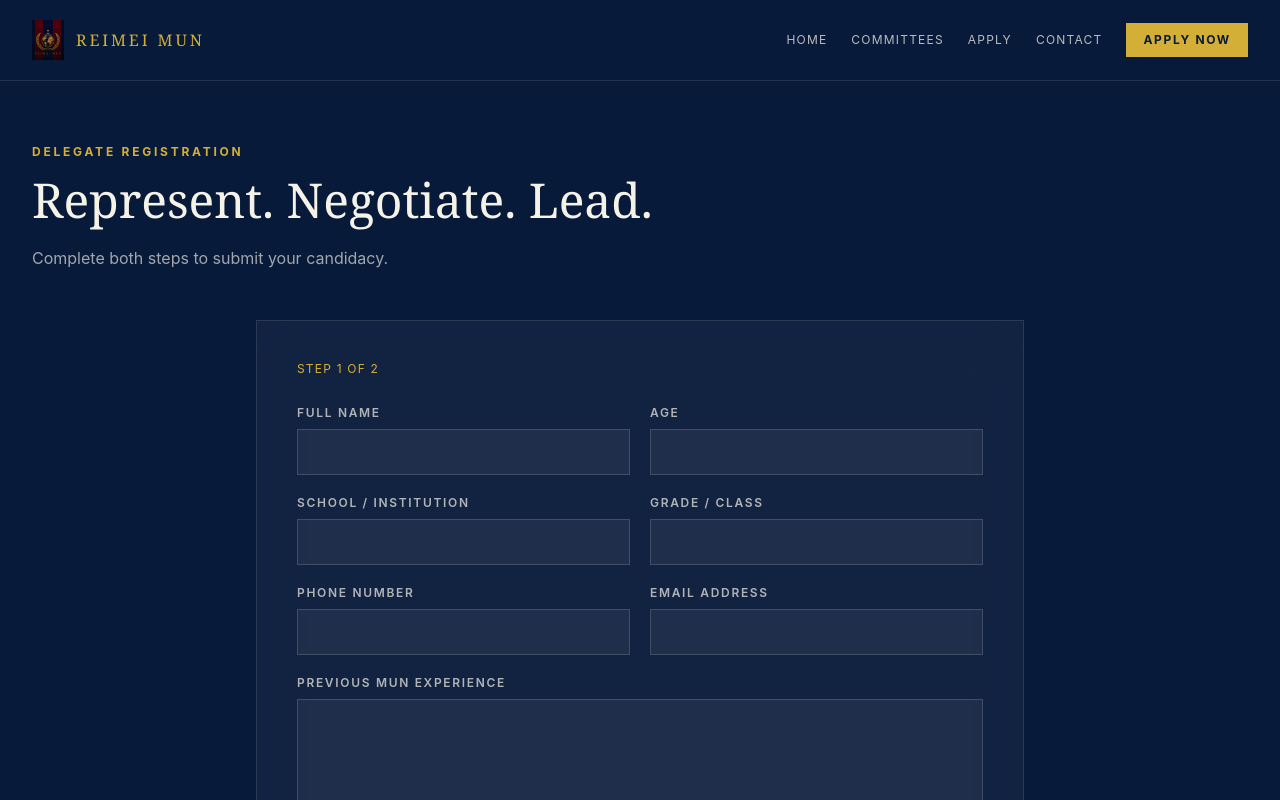
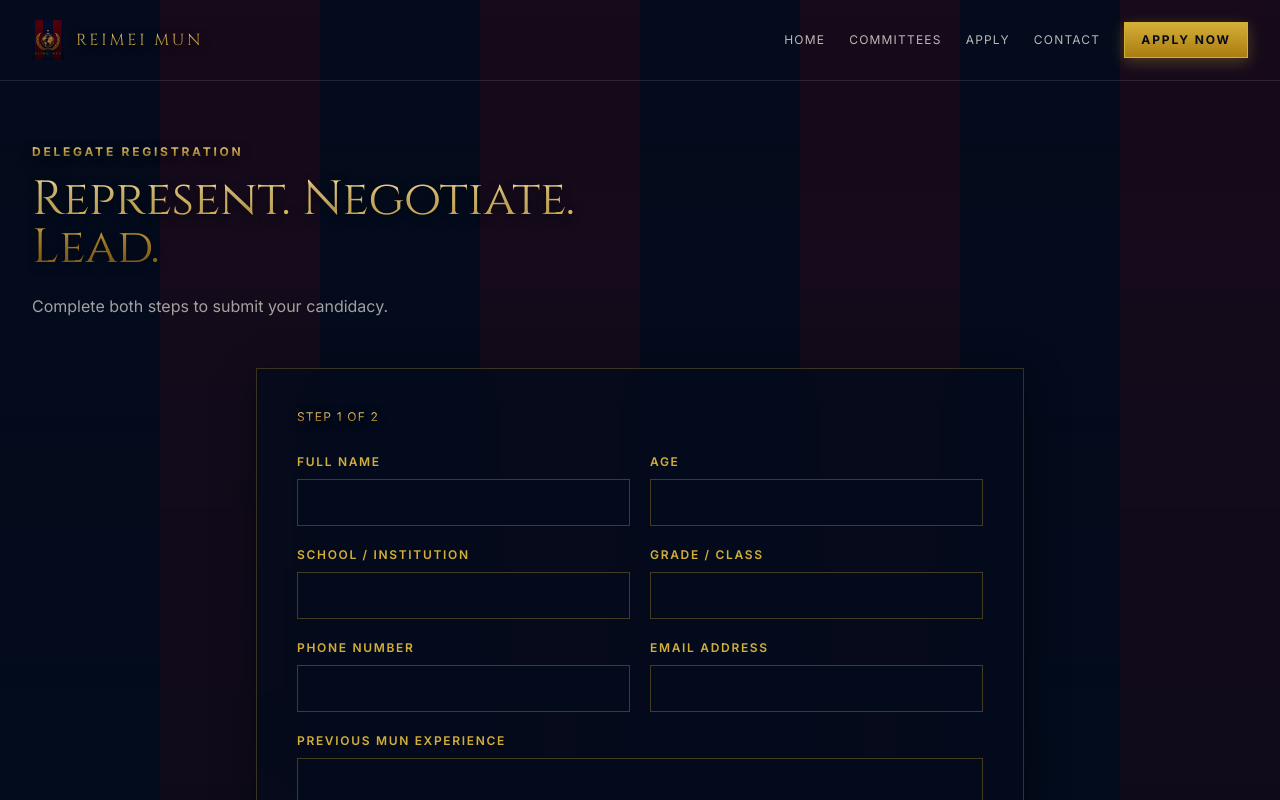
Before and after one commit to Amoghmasna/reimei-MUN, a Next.js app: page /apply/delegate in a window 1280 px wide. Shown: the top 800 px of the page. Built offline with nearby package versions, Linux system fonts and the light colour scheme.

Commit message:
Update globals.css

```diff
--- a/app/globals.css
+++ b/app/globals.css
@@ -1,3 +1,5 @@
+@import url('https://fonts.googleapis.com/css2?family=Cinzel:wght@400;600;700;800;900&family=Inter:wght@300;400;500;600;700&display=swap');
+
 @tailwind base;
 @tailwind components;
 @tailwind utilities;
@@ -12,33 +14,148 @@ html {
 
 body {
   margin: 0;
-  background: #081A3A;
+  background:
+    linear-gradient(180deg, rgba(3, 11, 28, 0.75) 0%, rgba(3, 11, 28, 0.85) 100%),
+    repeating-linear-gradient(
+      90deg,
+      #030B1C 0px,
+      #030B1C 160px,
+      #520815 160px,
+      #520815 320px
+    );
+  background-attachment: fixed;
   color: #F5F2E8;
   font-family: Inter, Arial, sans-serif;
+  min-height: 100vh;
 }
 
 ::selection {
   background: #D4AF37;
-  color: #081A3A;
+  color: #030B1C;
 }
 
-@layer components {
+.font-display {
+  font-family: 'Cinzel', Georgia, serif;
+}
+
+/* Metallic Gold Text Effect from Palette */
+.text-gold, h1.font-display, h2.font-display {
+  background: linear-gradient(180deg, #FFE49E 0%, #E6C265 35%, #B88B2A 70%, #7A5810 100%);
+  -webkit-background-clip: text;
+  -webkit-text-fill-color: transparent;
+  text-shadow: 0 2px 10px rgba(0, 0, 0, 0.6);
+}
+
+.gold-divider {
+  position: relative;
+  height: 2px;
+  width: 100%;
+  background: linear-gradient(90deg, transparent 0%, #D4AF37 50%, transparent 100%);
+  margin: 1.5rem 0;
+}
+
+.gold-divider::after {
+  content: '❖';
+  position: absolute;
+  top: 50%;
+  left: 50%;
+  transform: translate(-50%, -50%);
+  color: #D4AF37;
+  font-size: 0.75rem;
+  background: #030B1C;
+  padding: 0 0.5rem;
+}
+
+.container-page {
+  margin-left: auto;
+  margin-right: auto;
+  width: 100%;
+  max-width: 80rem;
+  padding-left: 1.25rem;
+  padding-right: 1.25rem;
+}
+
+@media (min-width: 640px) {
   .container-page {
-    @apply mx-auto w-full max-w-7xl px-5 sm:px-8;
-  }
-  .glass {
-    @apply border border-white/10 bg-white/[.045] backdrop-blur-xl;
-  }
-  .btn-primary {
-    @apply inline-flex items-center justify-center gap-2 border border-gold bg-gold px-6 py-3 text-xs font-bold uppercase tracking-[.14em] text-navy transition hover:bg-transparent hover:text-gold;
-  }
-  .btn-ghost {
-    @apply inline-flex items-center justify-center gap-2 border border-gold/60 px-6 py-3 text-xs font-bold uppercase tracking-[.14em] text-gold transition hover:border-gold hover:bg-gold hover:text-navy;
-  }
-  .field {
-    @apply mt-2 w-full border border-white/15 bg-white/5 px-4 py-3 text-sm text-ivory outline-none transition focus:border-gold;
-  }
-  .label {
-    @apply text-xs font-semibold uppercase tracking-[.14em] text-ivory/70;
+    padding-left: 2rem;
+    padding-right: 2rem;
   }
 }
+
+.glass {
+  border: 1px solid rgba(212, 175, 55, 0.25);
+  background: rgba(3, 11, 28, 0.75);
+  backdrop-filter: blur(24px);
+  -webkit-backdrop-filter: blur(24px);
+  box-shadow: 0 8px 32px 0 rgba(0, 0, 0, 0.5);
+}
+
+.btn-primary {
+  display: inline-flex;
+  align-items: center;
+  justify-content: center;
+  gap: 0.5rem;
+  border: 1px solid #D4AF37;
+  background: linear-gradient(180deg, #D4AF37 0%, #AA7C11 100%);
+  padding: 0.75rem 1.75rem;
+  font-size: 0.75rem;
+  font-weight: 800;
+  text-transform: uppercase;
+  letter-spacing: 0.16em;
+  color: #030B1C;
+  transition: all 200ms ease;
+  box-shadow: 0 4px 15px rgba(212, 175, 55, 0.3);
+}
+
+.btn-primary:hover {
+  background: transparent;
+  color: #FFE49E;
+  box-shadow: 0 0 20px rgba(212, 175, 55, 0.6);
+}
+
+.btn-ghost {
+  display: inline-flex;
+  align-items: center;
+  justify-content: center;
+  gap: 0.5rem;
+  border: 1px solid rgba(212, 175, 55, 0.6);
+  padding: 0.75rem 1.75rem;
+  font-size: 0.75rem;
+  font-weight: 800;
+  text-transform: uppercase;
+  letter-spacing: 0.16em;
+  color: #FFE49E;
+  transition: all 200ms ease;
+}
+
+.btn-ghost:hover {
+  border-color: #D4AF37;
+  background: #D4AF37;
+  color: #030B1C;
+}
+
+.field {
+  margin-top: 0.5rem;
+  width: 100%;
+  border: 1px solid rgba(212, 175, 55, 0.3);
+  background-color: rgba(3, 11, 28, 0.85);
+  padding: 0.75rem 1rem;
+  font-size: 0.875rem;
+  color: #F5F2E8;
+  outline: 2px solid transparent;
+  outline-offset: 2px;
+  transition: all 150ms ease;
+}
+
+.field:focus {
+  border-color: #D4AF37;
+  box-shadow: 0 0 10px rgba(212, 175, 55, 0.3);
+}
+
+.label {
+  font-size: 0.75rem;
+  font-weight: 600;
+  text-transform: uppercase;
+  letter-spacing: 0.14em;
+  color: #D4AF37;
+}
```
